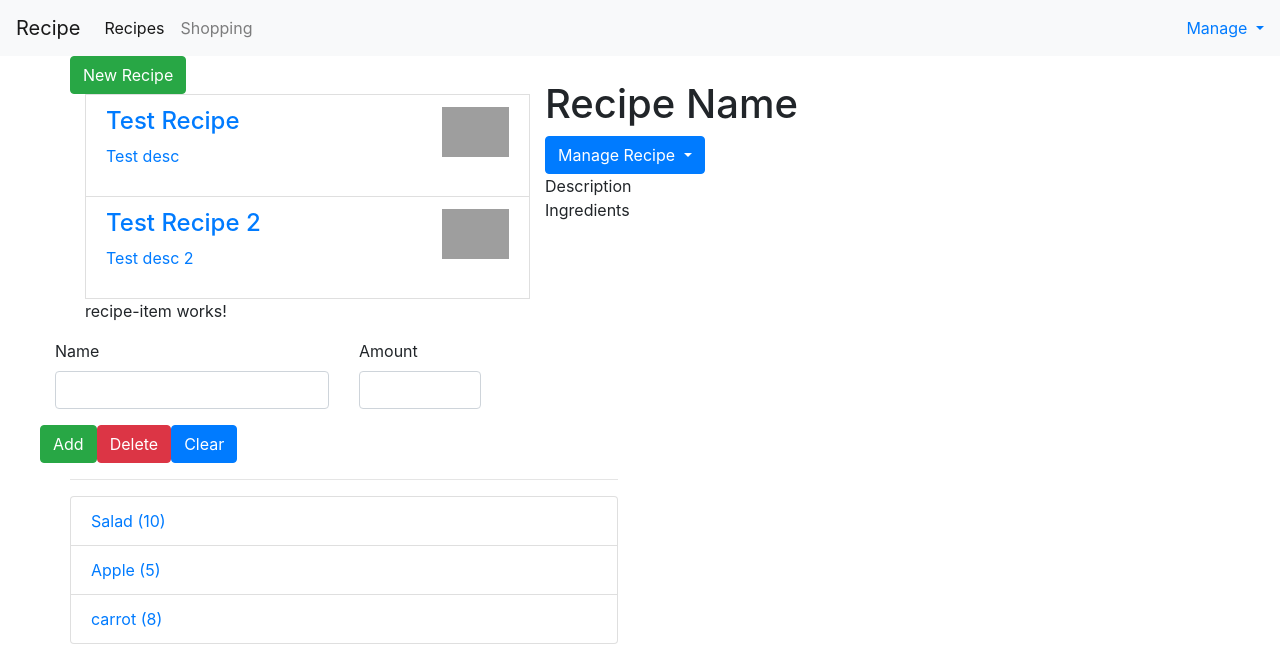
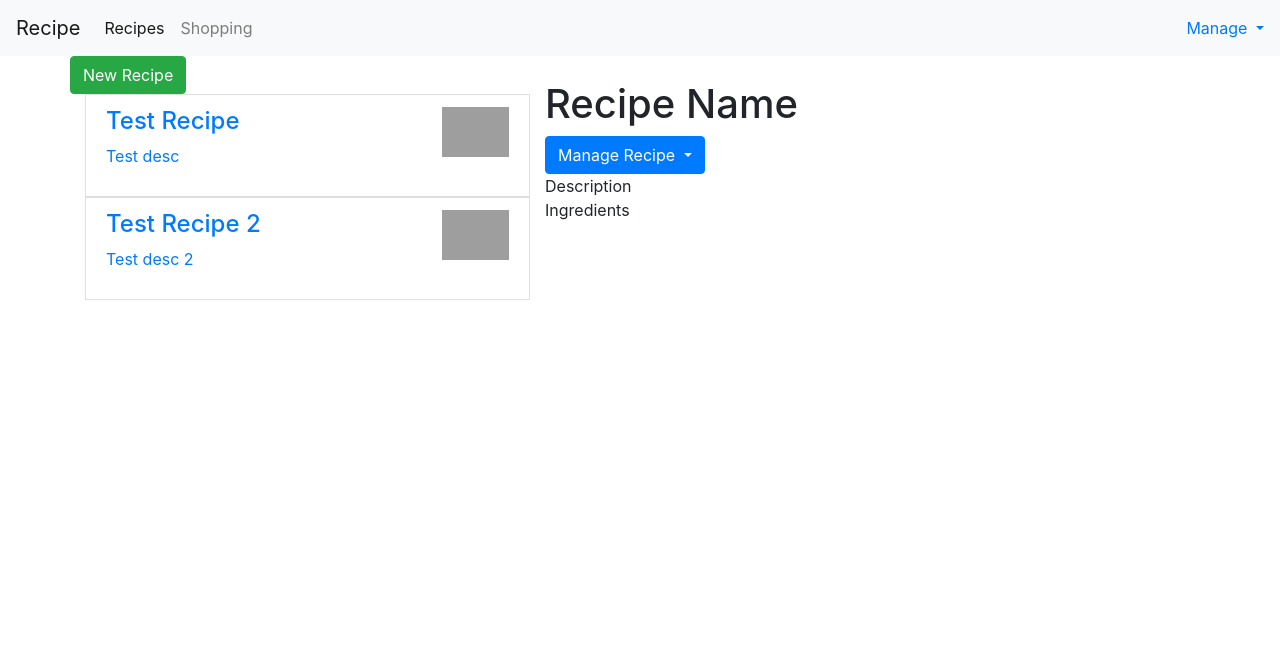
Before and after one commit to moshiurse/angular-recipe, an Angular app: page / in a window 1280 px wide. Shown: the top 666 px of the page. Built offline with nearby package versions, Linux system fonts and the light colour scheme; grey boxes are pictures that could not be loaded.

Commit message:
seperate recipe & shopping page & seperate RecipeItem component

```diff
--- a/src/app/app.component.html
+++ b/src/app/app.component.html
@@ -1,9 +1,9 @@
-<app-header></app-header>
+<app-header (featureSelected)="onNavigate($event)"></app-header>
 <div class="container">
     <div class="row">
         <div class="col-md-12">
-            <app-recipes></app-recipes>
-            <app-shopping-list></app-shopping-list>
+            <app-recipes *ngIf="loadedFeature === 'recipe'"></app-recipes>
+            <app-shopping-list *ngIf="loadedFeature !== 'recipe'"></app-shopping-list>
         </div>
     </div>
 </div>
--- a/src/app/app.component.ts
+++ b/src/app/app.component.ts
@@ -6,5 +6,11 @@ import { Component } from '@angular/core';
   styleUrls: ['./app.component.css']
 })
 export class AppComponent {
-  title = 'angular-recipe';
+
+  loadedFeature: string = 'recipe';
+
+  onNavigate(feature: string){
+    this.loadedFeature = feature;
+  }
+
 }
--- a/src/app/app.module.ts
+++ b/src/app/app.module.ts
@@ -6,7 +6,7 @@ import { HeaderComponent } from './header/header.component';
 import { RecipesComponent } from './recipes/recipes.component';
 import { RecipeListComponent } from './recipes/recipe-list/recipe-list.component';
 import { RecipeDetailComponent } from './recipes/recipe-detail/recipe-detail.component';
-import { RecipeItemComponent } from './recipe-list/recipe-item/recipe-item.component';
+import { RecipeItemComponent } from './recipes/recipe-list/recipe-item/recipe-item.component';
 import { ShoppingListComponent } from './shopping-list/shopping-list.component';
 import { ShoppingEditComponent } from './shopping-list/shopping-edit/shopping-edit.component';
 
--- a/src/app/header/header.component.html
+++ b/src/app/header/header.component.html
@@ -7,10 +7,10 @@
     <div class="collapse navbar-collapse" id="navbarSupportedContent">
       <ul class="navbar-nav mr-auto">
         <li class="nav-item active">
-          <a class="nav-link" href="#">Recipes <span class="sr-only">(current)</span></a>
+          <a class="nav-link" href="#" (click)="onSelect('recipe')">Recipes <span class="sr-only">(current)</span></a>
         </li>
         <li class="nav-item">
-          <a class="nav-link" href="#">Shopping</a>
+          <a class="nav-link" href="#" (click)="onSelect('shopping-list')">Shopping</a>
         </li>
 
       </ul>
--- a/src/app/header/header.component.ts
+++ b/src/app/header/header.component.ts
@@ -1,4 +1,4 @@
-import { Component } from '@angular/core';
+import { Component, EventEmitter, Output } from '@angular/core';
 
 @Component({
     selector: 'app-header',
@@ -6,4 +6,10 @@ import { Component } from '@angular/core';
 })
 export class HeaderComponent {
 
+    @Output() featureSelected = new EventEmitter<string>();
+
+    onSelect(feature: string){
+        this.featureSelected.emit(feature);
+    }
+
 }
--- /dev/null
+++ b/src/app/recipes/recipe-list/recipe-item/recipe-item.component.html
@@ -0,0 +1,10 @@
+<a href="#" class="list-group-item clearfix">
+    <div class="float-left">
+        <h4 class="list-group-item-heading">{{ recipe.name}}</h4>
+        <p class="list-group-item-text">{{ recipe.description }}</p>
+    </div>
+    <span class="float-right">
+        <img [src]="recipe.imagePath"
+         alt="" class="img-responsive" style="max-height: 50px;">
+    </span>
+</a>
--- /dev/null
+++ b/src/app/recipes/recipe-list/recipe-item/recipe-item.component.ts
@@ -0,0 +1,19 @@
+import { Component, OnInit, Input } from '@angular/core';
+
+import { Recipe } from '../../recipe.model';
+
+@Component({
+  selector: 'app-recipe-item',
+  templateUrl: './recipe-item.component.html',
+  styleUrls: ['./recipe-item.component.css']
+})
+export class RecipeItemComponent implements OnInit {
+
+  @Input() recipe: Recipe;
+
+  constructor() { }
+
+  ngOnInit(): void {
+  }
+
+}
--- a/src/app/recipes/recipe-list/recipe-list.component.html
+++ b/src/app/recipes/recipe-list/recipe-list.component.html
@@ -6,17 +6,8 @@
 
 <div class="row">
     <div class="col-md-12">
-        <a href="#" class="list-group-item clearfix"
-        *ngFor="let recipe of recipes">
-            <div class="float-left">
-                <h4 class="list-group-item-heading">{{ recipe.name}}</h4>
-                <p class="list-group-item-text">{{ recipe.description }}</p>
-            </div>
-            <span class="float-right">
-                <img [src]="recipe.imagePath"
-                 alt="" class="img-responsive" style="max-height: 50px;">
-            </span>
-        </a>
-        <app-recipe-item></app-recipe-item>
+        <app-recipe-item
+        *ngFor="let recipeEl of recipes"
+        [recipe]="recipeEl"></app-recipe-item>
     </div>
 </div>
```
Also changed, not shown: src/app/recipes/recipe-list/recipe-item/recipe-item.component.css (added).
